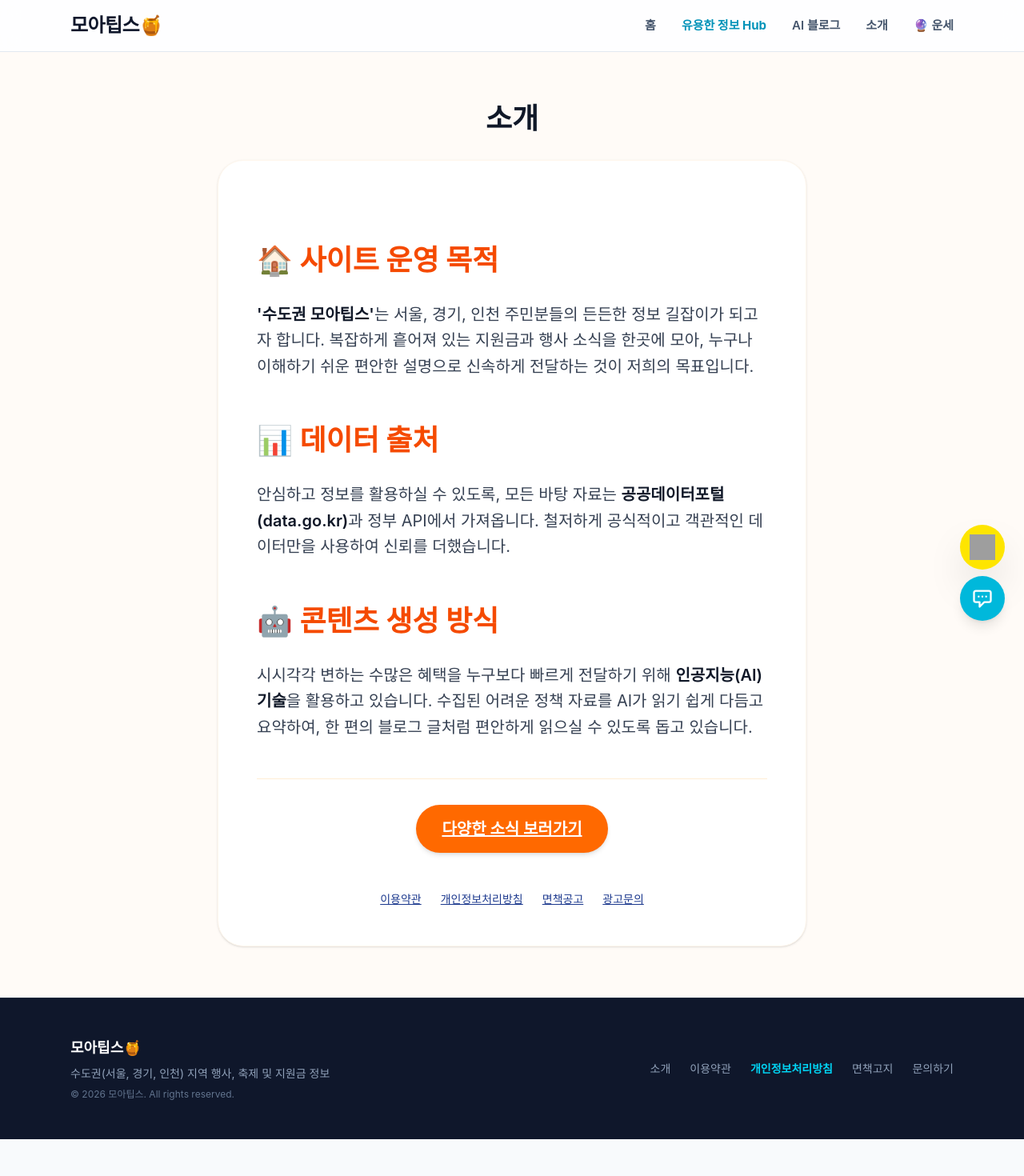
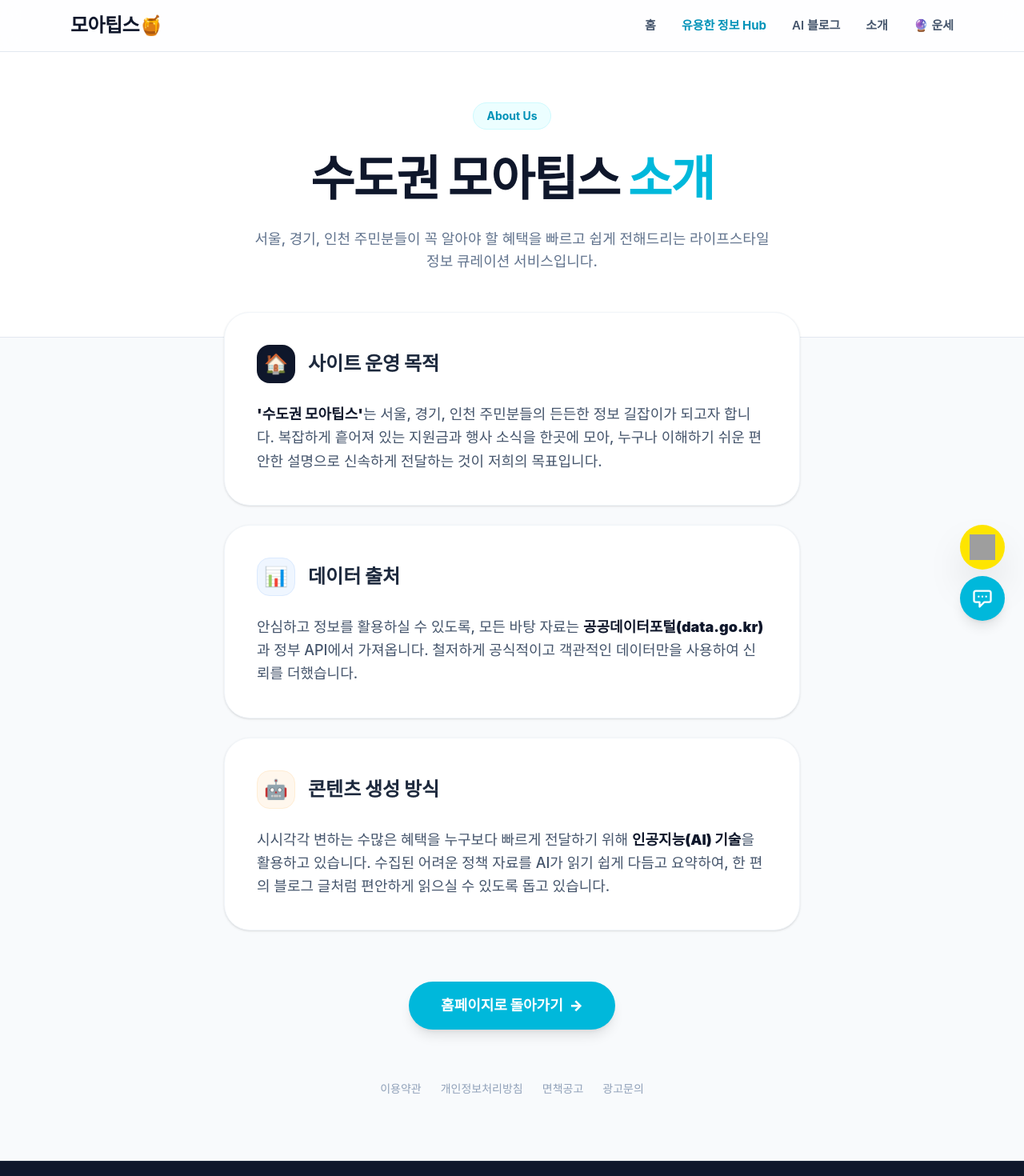
Before and after one commit to shomia-biz/vibe-local-info, a Next.js app: page /about in a window 1280 px wide. Shown: the top 1470 px of the page at 80% size. Before the commit the page ends 1424 px from the top, so only its background shows below. Built offline with nearby package versions, Linux system fonts and the light colour scheme; grey boxes are pictures that could not be loaded; a web font is replaced by a local one.

Commit message:
about update

```diff
--- a/src/app/about/page.tsx
+++ b/src/app/about/page.tsx
@@ -1,56 +1,93 @@
 import Link from 'next/link';
 
 export const metadata = {
-  title: "소개 | 수도권 생활 정보",
-  description: "수도권 생활 정보 사이트의 운영 목적과 데이터 출처를 소개합니다.",
+  title: "소개 | 수도권 모아팁스",
+  description: "수도권 모아팁스의 운영 목적과 데이터 출처를 소개합니다.",
 };
 
 export default function AboutPage() {
   return (
-    <main className="min-h-screen bg-[#FFFBF7] py-16">
-      <div className="max-w-3xl mx-auto px-4">
-        <h1 className="text-4xl font-extrabold text-gray-900 mb-8 text-center">소개</h1>
-        <div className="prose prose-orange lg:prose-xl bg-white p-8 sm:p-12 rounded-[2rem] shadow-sm border border-orange-50 max-w-none">
-          <section className="mb-10">
-            <h2 className="text-2xl font-bold text-orange-600 mb-4">🏠 사이트 운영 목적</h2>
-            <p className="text-gray-700 leading-relaxed">
-              <strong>'수도권 모아팁스'</strong>는 서울, 경기, 인천 주민분들의 든든한 정보 길잡이가 되고자 합니다.
+    <main className="min-h-screen bg-[#F8FAFC] pb-20">
+      {/* 헤더 영역 (메인 페이지와 톤앤매너 통일) */}
+      <header className="bg-white border-b border-slate-200 pt-16 pb-20 px-4 sm:px-6">
+        <div className="max-w-4xl mx-auto text-center">
+          <div className="inline-block px-4 py-1.5 bg-cyan-50 text-cyan-600 rounded-full text-sm font-bold mb-6 border border-cyan-100">
+            About Us
+          </div>
+          <h1 className="text-4xl sm:text-5xl md:text-6xl font-black text-slate-900 leading-tight tracking-tight mb-6">
+            수도권 모아팁스 <span className="text-cyan-500">소개</span>
+          </h1>
+          <p className="text-lg text-slate-500 font-medium max-w-2xl mx-auto break-keep">
+            서울, 경기, 인천 주민분들이 꼭 알아야 할 혜택을 빠르고 쉽게 전해드리는 라이프스타일 정보 큐레이션 서비스입니다.
+          </p>
+        </div>
+      </header>
+
+      {/* 본문 카드 영역 (헤더 위로 살짝 올라타는 세련된 레이아웃) */}
+      <div className="max-w-3xl mx-auto px-4 sm:px-6 -mt-8 relative z-10">
+
+        <div className="flex flex-col gap-6">
+          {/* Section 1 */}
+          <section className="bg-white rounded-[32px] p-8 sm:p-10 shadow-sm border border-slate-100 transition-all hover:shadow-md hover:-translate-y-1">
+            <div className="flex items-center gap-4 mb-6">
+              <div className="w-12 h-12 bg-slate-900 rounded-2xl flex items-center justify-center text-2xl shadow-inner">
+                🏠
+              </div>
+              <h2 className="text-2xl font-black text-slate-800">사이트 운영 목적</h2>
+            </div>
+            <p className="text-slate-600 text-lg leading-relaxed font-medium">
+              <strong className="text-slate-900 font-black">'수도권 모아팁스'</strong>는 서울, 경기, 인천 주민분들의 든든한 정보 길잡이가 되고자 합니다.
               복잡하게 흩어져 있는 지원금과 행사 소식을 한곳에 모아, 누구나 이해하기 쉬운 편안한 설명으로 신속하게 전달하는 것이 저희의 목표입니다.
             </p>
           </section>
 
-          <section className="mb-10">
-            <h2 className="text-2xl font-bold text-orange-600 mb-4">📊 데이터 출처</h2>
-            <p className="text-gray-700 leading-relaxed">
-              안심하고 정보를 활용하실 수 있도록, 모든 바탕 자료는 <strong>공공데이터포털(data.go.kr)</strong>과 정부 API에서 가져옵니다.
+          {/* Section 2 */}
+          <section className="bg-white rounded-[32px] p-8 sm:p-10 shadow-sm border border-slate-100 transition-all hover:shadow-md hover:-translate-y-1">
+            <div className="flex items-center gap-4 mb-6">
+              <div className="w-12 h-12 bg-blue-50 rounded-2xl flex items-center justify-center text-2xl border border-blue-100">
+                📊
+              </div>
+              <h2 className="text-2xl font-black text-slate-800">데이터 출처</h2>
+            </div>
+            <p className="text-slate-600 text-lg leading-relaxed font-medium">
+              안심하고 정보를 활용하실 수 있도록, 모든 바탕 자료는 <strong className="text-slate-900 font-black">공공데이터포털(data.go.kr)</strong>과 정부 API에서 가져옵니다.
               철저하게 공식적이고 객관적인 데이터만을 사용하여 신뢰를 더했습니다.
             </p>
           </section>
 
-          <section className="mb-10">
-            <h2 className="text-2xl font-bold text-orange-600 mb-4">🤖 콘텐츠 생성 방식</h2>
-            <p className="text-gray-700 leading-relaxed">
-              시시각각 변하는 수많은 혜택을 누구보다 빠르게 전달하기 위해 <strong>인공지능(AI) 기술</strong>을 활용하고 있습니다.
+          {/* Section 3 */}
+          <section className="bg-white rounded-[32px] p-8 sm:p-10 shadow-sm border border-slate-100 transition-all hover:shadow-md hover:-translate-y-1">
+            <div className="flex items-center gap-4 mb-6">
+              <div className="w-12 h-12 bg-orange-50 rounded-2xl flex items-center justify-center text-2xl border border-orange-100">
+                🤖
+              </div>
+              <h2 className="text-2xl font-black text-slate-800">콘텐츠 생성 방식</h2>
+            </div>
+            <p className="text-slate-600 text-lg leading-relaxed font-medium">
+              시시각각 변하는 수많은 혜택을 누구보다 빠르게 전달하기 위해 <strong className="text-slate-900 font-black">인공지능(AI) 기술</strong>을 활용하고 있습니다.
               수집된 어려운 정책 자료를 AI가 읽기 쉽게 다듬고 요약하여, 한 편의 블로그 글처럼 편안하게 읽으실 수 있도록 돕고 있습니다.
             </p>
           </section>
+        </div>
 
-          <div className="mt-12 pt-8 border-t border-orange-100 text-center">
-            <Link
-              href="/"
-              className="inline-block bg-orange-500 hover:bg-orange-600 text-white font-bold py-3 px-8 rounded-full transition-colors shadow-md"
-            >
-              다양한 소식 보러가기
-            </Link>
-          </div>
+        {/* CTA 버튼 */}
+        <div className="mt-16 text-center">
+          <Link
+            href="/"
+            className="inline-flex items-center justify-center px-10 py-4 bg-cyan-500 hover:bg-cyan-600 text-white rounded-full font-black text-lg shadow-lg hover:shadow-cyan-200 transition-all hover:-translate-y-1"
+          >
+            홈페이지로 돌아가기 <span className="ml-2">→</span>
+          </Link>
+        </div>
 
-          <div className="mt-12 flex flex-wrap justify-center gap-6 text-sm text-gray-500">
-            <Link href="/terms" className="hover:font-bold text-blue-900">이용약관</Link>
-            <Link href="/privacy" className="hover:font-bold text-blue-900">개인정보처리방침</Link>
-            <Link href="/disclaimer" className="hover:font-bold text-blue-900">면책공고</Link>
-            <Link href="/contact" className="hover:font-bold text-blue-900">광고문의</Link>
-          </div>
+        {/* 하단 링크 */}
+        <div className="mt-16 flex flex-wrap justify-center gap-6 text-sm text-slate-400 font-medium">
+          <Link href="/terms" className="hover:text-slate-700 transition-colors">이용약관</Link>
+          <Link href="/privacy" className="hover:text-slate-700 transition-colors">개인정보처리방침</Link>
+          <Link href="/disclaimer" className="hover:text-slate-700 transition-colors">면책공고</Link>
+          <Link href="/contact" className="hover:text-slate-700 transition-colors">광고문의</Link>
         </div>
+
       </div>
     </main>
   );
```
